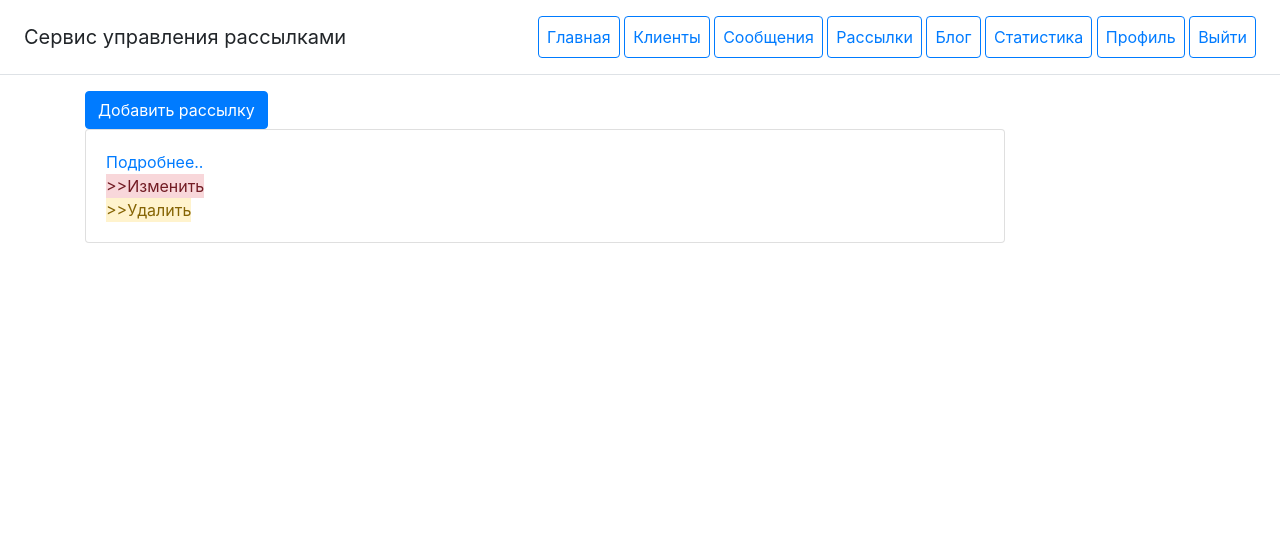
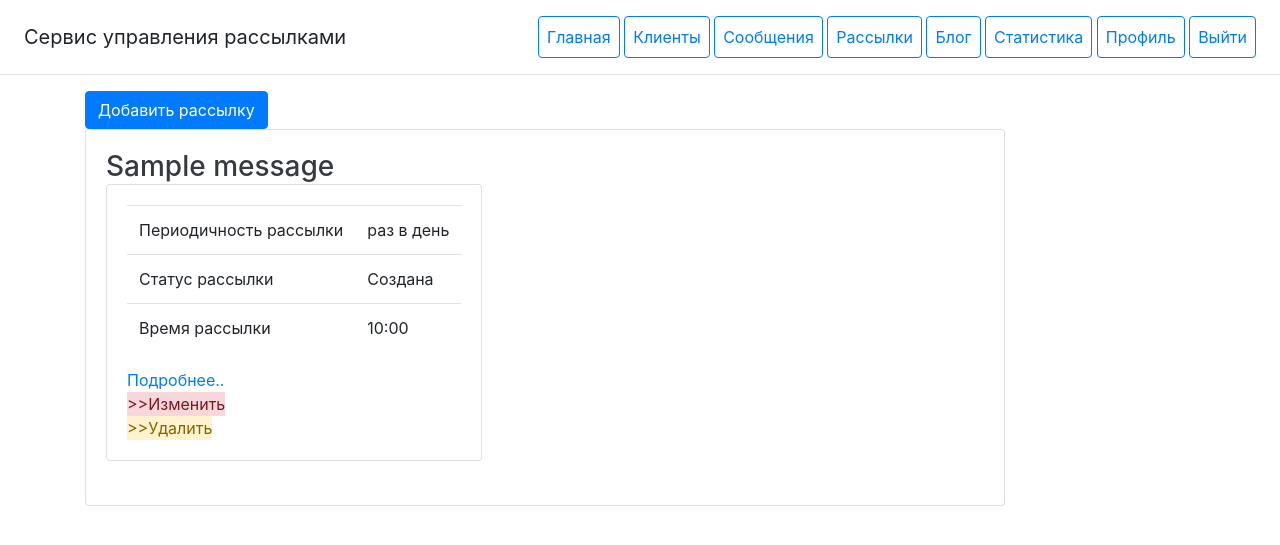
Before and after one commit to anastasiya1306/mailing_app, a Django app: page /mailing/ in a window 1280 px wide. Shown: the top 545 px of the page. Run offline with Django 5.2, Linux system fonts and the light colour scheme; a user stored in the database is signed in; tables that the repository leaves empty hold one stand-in row (values such as "Sample post"); some libraries are stand-ins or nearby versions.

Commit message:
add main

```diff
--- a/main/models.py
+++ b/main/models.py
@@ -58,7 +58,7 @@ class Mailing(models.Model):
     created_by = models.ForeignKey('users.User', on_delete=models.CASCADE, verbose_name='Создатель', **NULLABLE)
 
     def __str__(self):
-        return self.message
+        return self.message.subject
 
     class Meta:
         verbose_name = 'Рассылка'
@@ -80,7 +80,7 @@ class Attempt(models.Model):
     server_response = models.TextField(**NULLABLE, verbose_name='Ответ почтового сервера')
 
     def __str__(self):
-        return self.server_response
+        return self.mailing.message.subject
 
     class Meta:
         verbose_name = 'Статистика'
--- a/main/templates/main/customer_list.html
+++ b/main/templates/main/customer_list.html
@@ -6,6 +6,7 @@
     </div>
 
     {% for object in object_list %}
+        {% if object.created_by == user or user.is_superuser or user.is_staff %}
             <div class="col-md-10">
                 <div class="card flex-md-row mb-4 box-shadow h-md-250">
                     <div class="card-body d-flex flex-column align-items-start">
@@ -23,5 +24,6 @@
                     </div>
                 </div>
             </div>
+        {% endif %}
     {% endfor %}
 {% endblock %}
--- a/main/templates/main/mailing_list.html
+++ b/main/templates/main/mailing_list.html
@@ -6,21 +6,42 @@
     </div>
 
     {% for object in object_list %}
+        {% if object.created_by == user or user.is_superuser or user.is_staff %}
             <div class="col-md-10">
                 <div class="card flex-md-row mb-4 box-shadow h-md-250">
                     <div class="card-body d-flex flex-column align-items-start">
                         <h3 class="mb-0">
                             <a class="text-dark"
-                           href="{% url 'main:mailing_detail' object.pk %}">{{ object.subject }}</a>
+                               href="{% url 'main:mailing_detail' object.pk %}">{{ object.message }}</a>
                         </h3>
-                    <p class="card-text mb-auto">{{ object.body }}</p>
+                        <div class="card flex-md-row mb-4 box-shadow h-md-250">
+                            <div class="card-body d-flex flex-column align-items-start">
+                                <table class="table">
+                                    <tr>
+                                        <td>Периодичность рассылки</td>
+                                        <td>{{ object.frequency }}</td>
+                                    </tr>
+                                    <tr>
+                                        <td>Статус рассылки</td>
+                                        <td>{{ object.status }}</td>
+                                    </tr>
+                                    <tr>
+                                        <td>Время рассылки</td>
+                                        <td>{{ object.mailing_time }}</td>
+                                    </tr>
+                                </table>
                                 <a href="{% url 'main:mailing_detail' object.pk %}">Подробнее..</a>
                                 {% if object.created_by == user or user.is_superuser %}
-                    <a class="alert-danger" href="{% url 'main:mailing_update' object.pk %}">>>Изменить</a>
-                    <a class="alert-warning" href="{% url 'main:message_delete' object.pk %}">>>Удалить</a>
+                                    <a class="alert-danger"
+                                       href="{% url 'main:mailing_update' object.pk %}">>>Изменить</a>
+                                    <a class="alert-warning"
+                                       href="{% url 'main:mailing_delete' object.pk %}">>>Удалить</a>
                                 {% endif %}
                             </div>
                         </div>
                     </div>
+                </div>
+            </div>
+        {% endif %}
     {% endfor %}
 {% endblock %}
--- a/main/urls.py
+++ b/main/urls.py
@@ -1,9 +1,11 @@
+from django.contrib.auth.decorators import login_required
 from django.urls import path
 
 from main.apps import MainConfig
 from main.views import IndexView, CustomerListView, CustomerDetailView, CustomerCreateView, CustomerUpdateView, \
     CustomerDeleteView, MessageListView, MessageDetailView, MessageCreateView, MessageUpdateView, MessageDeleteView, \
-    MailingListView, MailingCreateView, MailingUpdateView, MailingDetailView, AttemptListView, AttemptDetailView
+    MailingListView, MailingCreateView, MailingUpdateView, MailingDetailView, AttemptListView, AttemptDetailView, \
+    set_mailing_status, MailingDeleteView
 
 app_name = MainConfig.name
 
@@ -21,8 +23,10 @@ urlpatterns = [
     path('messages/delete/<int:pk>', MessageDeleteView.as_view(), name='message_delete'),
     path('mailing/', MailingListView.as_view(), name='mailing_list'),
     path('mailing/create/', MailingCreateView.as_view(), name='mailing_create'),
+    path('mailing/delete/<int:pk>', MailingDeleteView.as_view(), name='mailing_delete'),
     path('mailing/update/<int:pk>', MailingUpdateView.as_view(), name='mailing_update'),
     path('mailing_detail/<int:pk>', MailingDetailView.as_view(), name='mailing_detail'),
     path('attempt/', AttemptListView.as_view(), name='attempt_list'),
     path('attempt/<int:pk>/', AttemptDetailView.as_view(), name='attempt_detail'),
+    path('set_mailing_status/<int:pk>', login_required(set_mailing_status), name='set_mailing_status')
 ]
--- a/main/views.py
+++ b/main/views.py
@@ -1,12 +1,14 @@
 from random import sample
 import django
 from django.contrib.auth.mixins import LoginRequiredMixin
-from django.urls import reverse_lazy
+from django.shortcuts import get_object_or_404, redirect
+from django.urls import reverse_lazy, reverse
 from django.views.generic import TemplateView, ListView, DetailView, CreateView, UpdateView, DeleteView
 
 from blog.models import Blog
 from main.forms import CustomerForm, MessageForm
 from main.models import Customer, Message, Mailing, Attempt
+from main.services import send_email
 
 
 class IndexView(TemplateView):
@@ -18,10 +20,9 @@ class IndexView(TemplateView):
     def get_context_data(self, **kwargs):
         context_data = super().get_context_data(**kwargs)
         context_data['mailing_count'] = Mailing.objects.all().count()
-        context_data['active_mailing_count'] = Mailing.objects.filter(status=Mailing.LAUNCHED).count()
+        context_data['active_mailing_count'] = Mailing.objects.filter(status=Mailing.CREATED).count()
         context_data['count_unique_clients'] = Customer.objects.filter(is_active=True).count()
-        blog_list = list(Blog.objects.all())
-        context_data['blog_list'] = sample(blog_list, min(3, len(blog_list)))
+        context_data['blog_list'] = Blog.objects.all().order_by('?')[:3]
         return context_data
 
 
@@ -92,6 +93,12 @@ class MailingCreateView(LoginRequiredMixin, CreateView):
     model = Mailing
     fields = ('mailing_time', 'message', 'frequency', 'status', 'created_by')
     success_url = reverse_lazy('main:mailing_list')
+    try:
+        for mail in Mailing.objects.all():
+            if mail.status == Mailing.CREATED:
+                send_email(Mailing.DAILY)
+    except django.db.utils.ProgrammingError:
+        print('ProgrammingError')
 
 
 class MailingUpdateView(LoginRequiredMixin, UpdateView):
@@ -118,3 +125,15 @@ class AttemptListView(LoginRequiredMixin, ListView):
 
 class AttemptDetailView(LoginRequiredMixin, DetailView):
     model = Attempt
+
+
+def set_mailing_status(request, pk):
+    """Отключение рассылки"""
+    mailing_item = get_object_or_404(Mailing, pk=pk)
+    if mailing_item.status == Mailing.CREATED:
+        mailing_item.status = Mailing.COMPLETED
+        mailing_item.save()
+    else:
+        mailing_item.status = Mailing.CREATED
+        mailing_item.save()
+    return redirect(reverse('main:mailing_list'))
```
Also changed, not shown: main/admin.py (+12 -1 lines), main/templates/main/mailing_detail.html (+7 -0 lines). Lines whose indentation alone changed are shown as unchanged.
